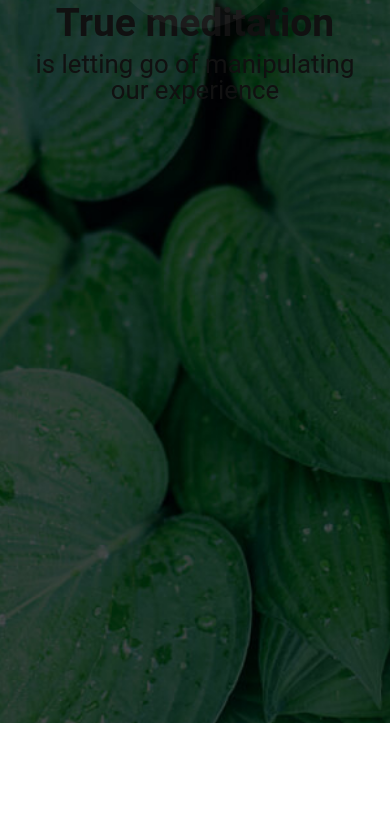
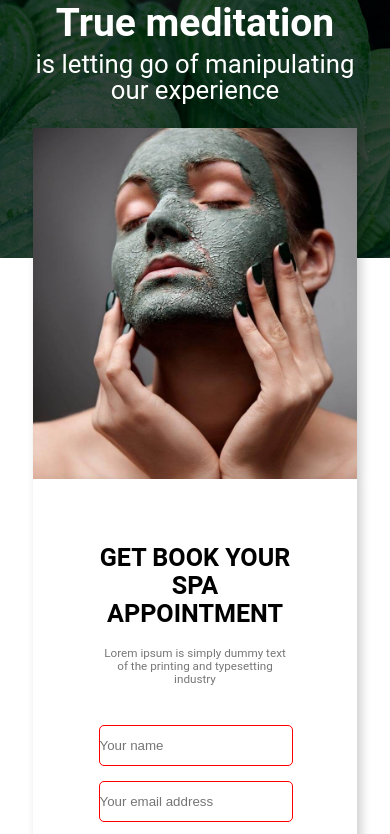
Before and after one commit to Limhari/portfolio_1, a plain HTML site: page index.html in a window 390 px wide. Shown: the part 6023-6857 px from the top of the page. Drawn offline with Linux system fonts and the light colour scheme.

Commit message:
Upload 2021-03-29

```diff
--- a/css/response.css
+++ b/css/response.css
@@ -323,14 +323,16 @@
 
 
     /* 섹션6 */
-    #wrap #main #section6 .wrap > .gap .container {width:100%;height:auto;}
+    #wrap #main #section6 {width:100%;height:129.2vw;}
+    /* #wrap #main #section6 {width:100%;height:129.2vw;} */
+    /* #wrap #main #section6 .wrap > .gap .container {width:100%;height:auto;}   */
     #wrap #main #section6 .wrap > .gap .container .play-content {width:90%;height:auto;margin:0 auto;}
     #wrap #main #section6 .wrap > .gap .container .play-content .play-content-gap {margin:0 auto;}
 
 
 
     /* 섹션7 */
-    #wrap #main #section7 .wrap > .gap .container {width:100%;margin-top:0px;}
+    #wrap #main #section7 .wrap > .gap .container {width:100%;margin-top:-66.66666667vw;}
 
 
 
--- a/css/style.css
+++ b/css/style.css
@@ -378,7 +378,7 @@
 
 
 /* 섹션6 */
-#wrap #main #section6 {width:100%;height:969px;background: url(../img/form-bg.jpg) no-repeat 50% 50%;background-size:cover;}
+#wrap #main #section6 {width:100%;height:969px;background: url(../img/form_bg.jpg) no-repeat 50% 50%;background-size:cover;}
 #wrap #main #section6 .wrap {width:100%;max-width:1170px;margin:0 auto;}
 #wrap #main #section6 .wrap > .gap {padding:130px 0;margin:0 15px;}
 #wrap #main #section6 .wrap > .gap .container {width:100%;}
@@ -387,8 +387,8 @@
 #wrap #main #section6 .wrap > .gap .container .play-content .play-content-gap .play-btn {margin:0 auto;display:block;width:100px;height:100px;background:#fff;border-radius:50%;}
 #wrap #main #section6 .wrap > .gap .container .play-content .play-content-gap .play-btn > a {display:block;position:relative;left:2px;top:0px;width:100%;height:100%;text-align:center;line-height:85px;}
 #wrap #main #section6 .wrap > .gap .container .play-content .play-content-gap .play-btn > a > i {font-size:30px;color:#c00;font-weight:600;}
-#wrap #main #section6 .wrap > .gap .container .play-content .play-content-gap > h2 {margin-top:10px;font-size:40px;font-weight:600;color:#111;line-height:150%;}
-#wrap #main #section6 .wrap > .gap .container .play-content .play-content-gap > h3 {font-size:37px;color:#111;}
+#wrap #main #section6 .wrap > .gap .container .play-content .play-content-gap > h2 {margin-top:10px;font-size:40px;font-weight:600;color:#fff;line-height:150%;}
+#wrap #main #section6 .wrap > .gap .container .play-content .play-content-gap > h3 {font-size:37px;color:#fff;}
 
 #wrap #main #section6 .wrap > .gap .container .play-content .play-content-gap .play-btn .play-zoom {position:absolute;top:0;left:0;display:block;width:100%;height:100%;background:#fff;border-radius:50%;transform:scale(0);opacity:1;transition:all 2.5s;animation:zoom 2.5s infinite;}
 #wrap #main #section6 .wrap > .gap .container .play-content .play-content-gap .play-btn:hover .play-zoom {transform:scale(2);opacity:0;}
@@ -412,7 +412,7 @@
 #wrap #main #section7 .wrap > .gap .container .top-container .top-box {width:100%;}
 #wrap #main #section7 .wrap > .gap .container .top-container .top-box .left-box  {width:100%;}
 #wrap #main #section7 .wrap > .gap .container .top-container .top-box .left-box > .left-box-gap {width:100%;}
-#wrap #main #section7 .wrap > .gap .container .top-container .top-box .left-box > .left-box-gap > .left-box-content {float:left;width:50%;height:550px;background:url(../img/form-side-image.jpg) no-repeat 50% 50%;background-size:cover;box-shadow:4px 4px 10px rgba(0,0,0, .20);}
+#wrap #main #section7 .wrap > .gap .container .top-container .top-box .left-box > .left-box-gap > .left-box-content {float:left;width:50%;height:550px;background:url(../img/form_side_image.jpg) no-repeat 50% 50%;background-size:cover;box-shadow:4px 4px 10px rgba(0,0,0, .20);}
 /* #wrap #main #section7 .wrap > .gap .container .top-container .top-box .left-box > .left-box-gap > .left-box-content img {width:100%;} */
 
 
```
Also changed, not shown: img/form_bg.jpg (added), img/form_side_image.jpg (added).
